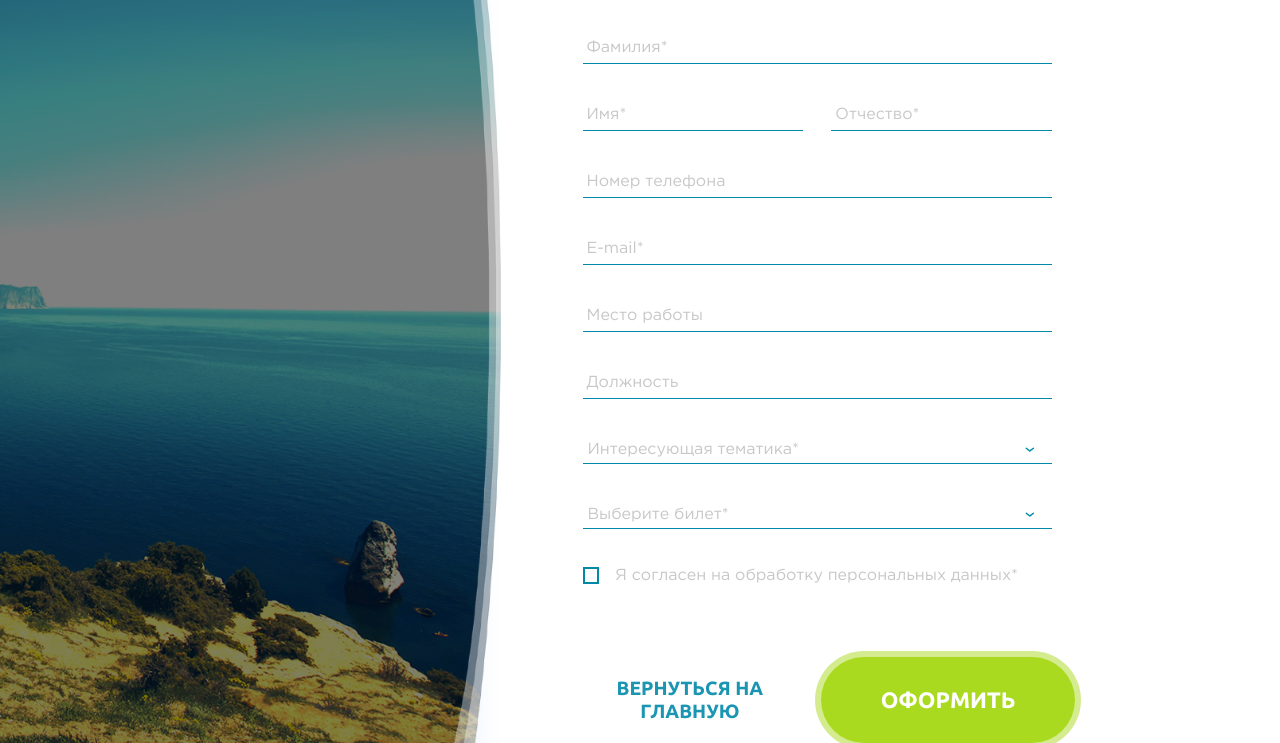
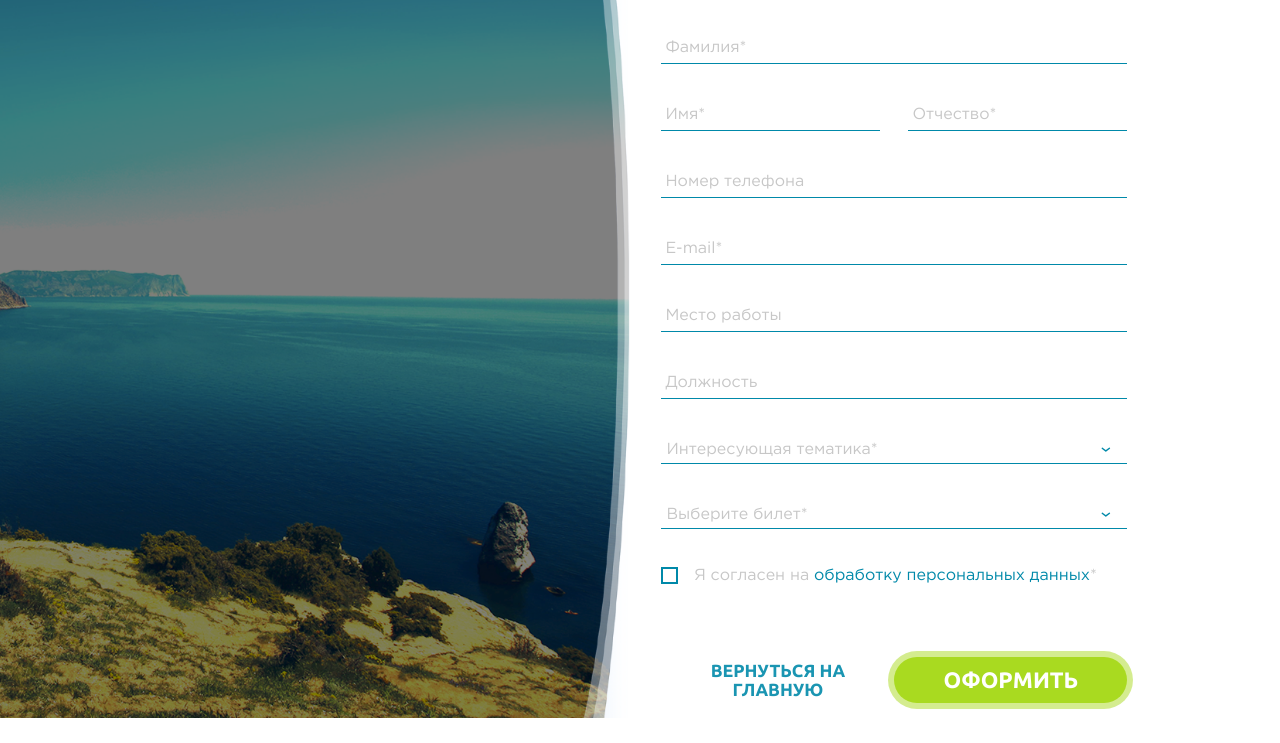
Before and after one commit to Gehart/EDU-Crimea-first-part, a plain HTML site: page registration.html in a window 1280 px wide. Shown: the part 117-860 px from the top of the page. After the commit the page ends 835 px from the top, so only its background shows below. Drawn offline with Linux system fonts and the light colour scheme.

Commit message:
Исправил ошибки

```diff
--- a/css/registration.scss
+++ b/css/registration.scss
@@ -28,18 +28,18 @@ $blue-color:#0089a9;
 	background-image: url("../img/registration-bg.png");
 	background-size: cover;
 	background-position: right center;
-	width: 40%;
+	max-width: 50%;
+	width: 100%;
 }
 
 .registration {
+	padding: 0 0.5%;
 }
 
 .reg-content {
-	// flex-basis: 555px;
 	max-width: 555px;
-
-	padding: 0 15px;
-	margin-left: 10%;
+    width: 100%;
+    padding: 0 15px;
 }
 
 h2, h4 {
@@ -80,7 +80,7 @@ $grey: #c7c7c7;
 	position: absolute;
 	top: 13px;
     left: 4px;
-	transition: .5s;
+	transition: .3s ease-out;
 	pointer-events: none;
 	color: $grey;
 }
@@ -100,11 +100,14 @@ $grey: #c7c7c7;
 
 .button-wrapper {
 	display: flex;
-	justify-content: space-between;
+    align-items: center;
 	margin-top: 50px;
-	width: 110%;
-    position: relative;
-    left: -5%;
+
+    margin-bottom: 15px;
+
+    a {
+	    width: 50%;
+    }
 }
 
 .button {
@@ -115,6 +118,7 @@ $grey: #c7c7c7;
 	text-transform: uppercase;
 	border-radius: 50px;
 	border: none;
+	width: 50%;
 	&:focus {
 		outline: none;
 	}
@@ -122,10 +126,9 @@ $grey: #c7c7c7;
 
 .return-button {
 	color: #1a95b2;
-	font-size: 1.2rem;
+	font-size: 1.1rem;
 	background-color: rgba(238, 238, 238, 0);
-	padding: 1rem 1rem;
-	padding: 20px 10px;
+	width: 100%;
 	transition: background-color 0.2s;
 	&:hover {
 		background-color: rgba(238, 238, 238, 1);
@@ -137,9 +140,7 @@ $shadow-width: 6px;
 	font-size: 1.4rem;
 	background-color: #a9da20;
 	box-shadow: 0px 0px 0px $shadow-width rgba(169, 218,  32, 0.5);
-	padding: 1.5rem 2rem;
-
-	padding: 20px 60px;
+	padding: 10px;
 	&:hover {
 		color: #fbfcf7;
 		background-color: #87ab24;
@@ -238,6 +239,9 @@ $shadow-width: 6px;
 	margin-top: 30px;
 	color: $grey;
     padding-top: 0.5em;
+    label a {
+	    color: $blue-color;
+	}
 }
 
 input[type=checkbox] + label {
@@ -278,12 +282,14 @@ input[type=checkbox]:checked + label:before {
 input ~ p.error-message,
 input ~ p.error-message-empty {
 	opacity: 0;
-	color: #e44343;
-	font-size: 0.85rem;
-	pointer-events: none;
-	position: absolute;
+    color: #e44343;
+    font-size: 0.85rem;
+    pointer-events: none;
+    position: absolute;
+    background-color: #fff;
     right: 0.5rem;
-    top: 15px;
+    padding: 0 3px;
+    top: 29px;
     transition: opacity .5s;
 }
 
@@ -301,8 +307,9 @@ input.novalid ~ p.error-message-novalid {
 	font-size: 0.85rem;
 	pointer-events: none;
 	position: absolute;
-    right: 30px;
-    top: 15px;
+    right: 0.5rem;
+    top: 28px;
+    background-color: #fff;
     transition: opacity .5s;
 }
 
@@ -329,18 +336,24 @@ input[type=checkbox].empty ~ p.error-message{
     }
 }
 @media (max-width: 768px) {
+	.bg {
+	    max-width: 30%;
+	}
 	.reg-content {
 	     margin-left: 0;
 	}
+	h2 {
+		font-size: 2.5rem;
+	}
 
+	h4 {
+		font-size: 1.1rem;
+	}
 	.return-button {
 		font-size: 1rem;
-		padding: 1rem 1.1rem;
-	    padding: 0.6em 1.9em;
 	}
 	.confirm-button {
 		font-size: 1.2rem;
-	    padding: 0.6em 1.9em;
 	}
 }
 @media (max-width: 450px) {
--- a/registration.html
+++ b/registration.html
@@ -164,7 +164,7 @@
 
 				<div class="checkbox">
 					<input type="checkbox" id="agreement" name="agreement" value="true">
-					<label for="agreement">Я согласен на обработку персональных данных*</label>
+					<label for="agreement">Я согласен на <a href="">обработку персональных данных</a>*</label>
 
 
 					<p class="error-message">Необходимо Ваше согласие на обработку персональных данных!</p>
--- a/scripts/registration.js
+++ b/scripts/registration.js
@@ -24,6 +24,13 @@ selectBoxs.forEach(o => {
 	dropList(o);
 });
 
+window.onload = function () {
+	const inputText = document.querySelectorAll(".box-input input");
+	inputText.forEach(e=>{
+		checkFillForInput(e);
+	});
+};
+
 // проверка и очистка сообщений об ошибках в полях ввода
 const inputText = document.querySelectorAll(".box-input input");
 inputText.forEach(e=>{
@@ -41,7 +48,14 @@ checkboxs.forEach(o => {
 	o.addEventListener('click', removeErrorMessage);
 });
 
-
+function checkFillForInput(inputBox) {
+	if(inputBox.value !='') {
+		inputBox.classList.add('is-fill');
+	}
+	else {
+		inputBox.classList.remove('is-fill');
+	}
+};
 function checkFill() {
 	if(this.value !='') {
 		this.classList.add('is-fill');
```
Also changed, not shown: css/registration.css.
